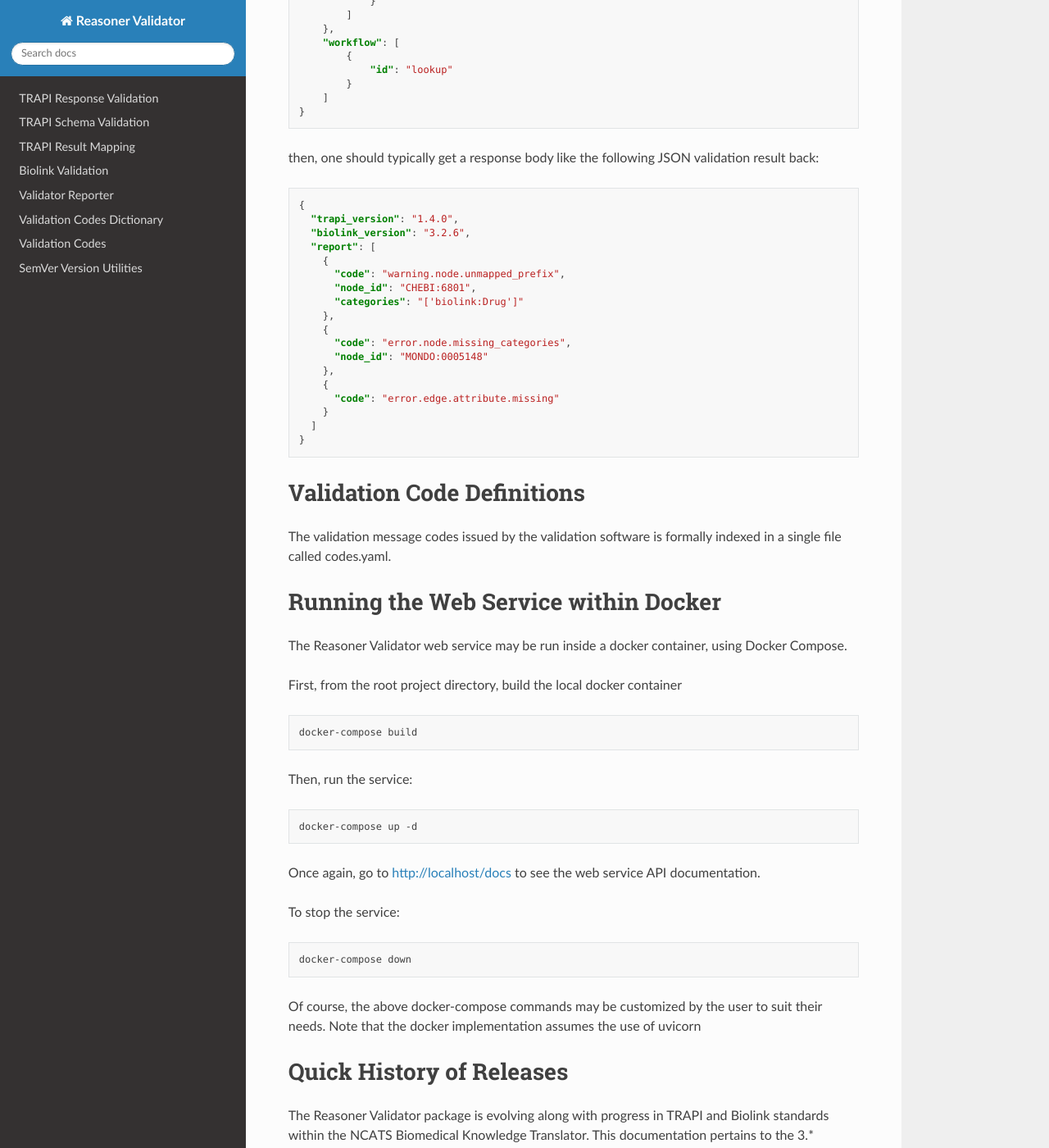
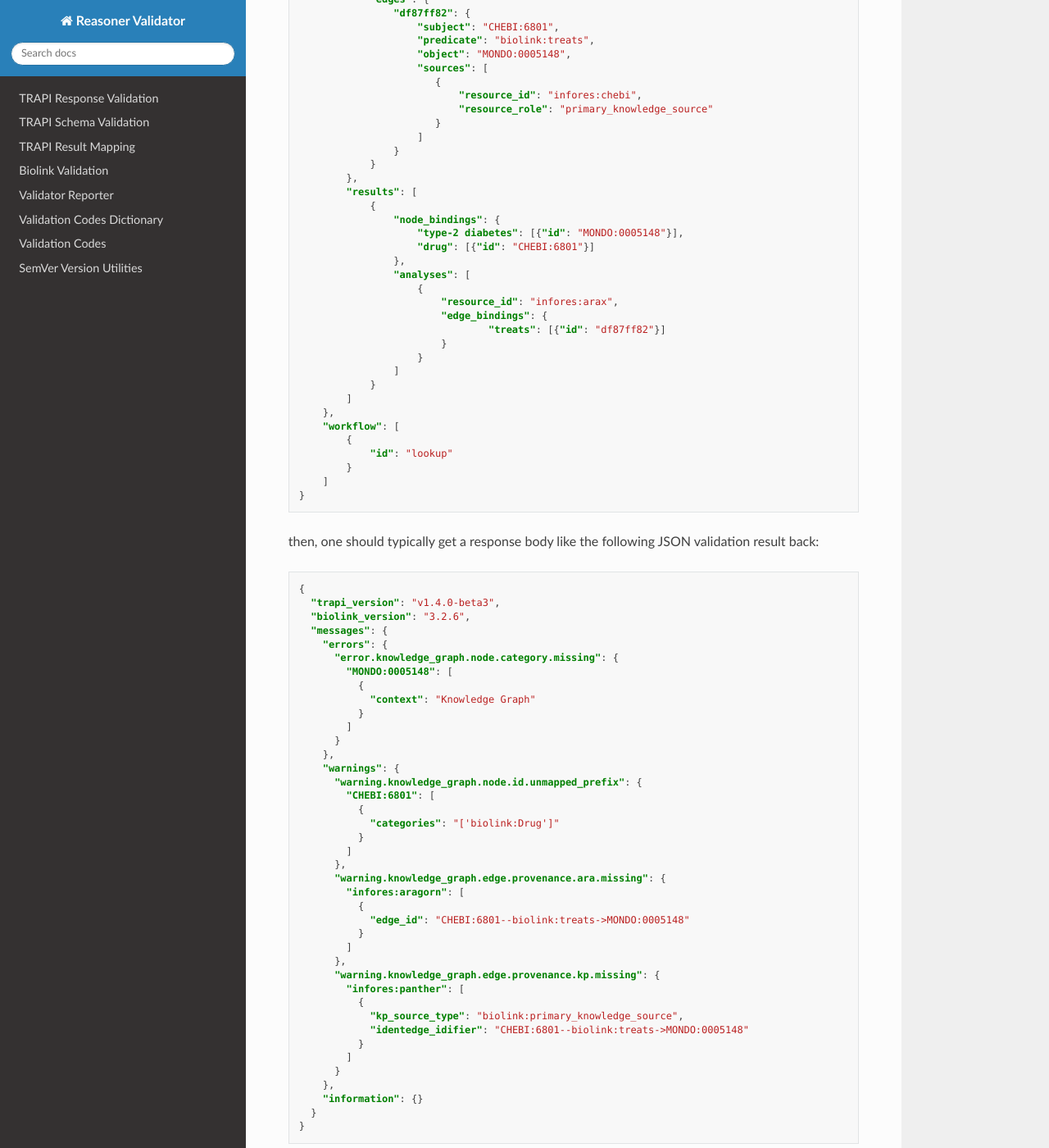
Before and after one commit to NCATSTranslator/reasoner-validator, a Sphinx documentation site: the page built from docs/index.rst, in a window 1280 px wide and 1400 px high, scrolled down 6124 px. Shown: the whole window at 82% size. Built offline with Sphinx 7.4.7 and the Read the Docs theme 2.0.0, drawn with Linux system fonts in a browser that asks for light colours; some of the changed text lies outside the part shown.

Commit message:
Update docs RST to more recent 1.4.0 example code.

```diff
--- a/docs/index.rst
+++ b/docs/index.rst
@@ -289,7 +295,17 @@ As an example of the kind of output to expect, if one posts the following TRAPI
                     "CHEBI:6801": {"name": "metformin", "categories": ["biolink:Drug"]}
                 },
                 "edges": {
-                    "df87ff82": {"subject": "CHEBI:6801", "predicate": "biolink:treats", "object": "MONDO:0005148"}
+                    "df87ff82": {
+                        "subject": "CHEBI:6801",
+                        "predicate": "biolink:treats",
+                        "object": "MONDO:0005148",
+                        "sources": [
+                           {
+                               "resource_id": "infores:chebi",
+                               "resource_role": "primary_knowledge_source"
+                           }
+                        ]
+                    }
                 }
             },
             "results": [
@@ -298,9 +314,14 @@ As an example of the kind of output to expect, if one posts the following TRAPI
                         "type-2 diabetes": [{"id": "MONDO:0005148"}],
                         "drug": [{"id": "CHEBI:6801"}]
                     },
-                    "edge_bindings": {
-                        "treats": [{"id": "df87ff82"}]
-                    }
+                    "analyses": [
+                        {
+                            "resource_id": "infores:arax",
+                            "edge_bindings": {
+                                    "treats": [{"id": "df87ff82"}]
+                            }
+                        }
+                    ]
                 }
             ]
         },
@@ -316,22 +337,44 @@ then, one should typically get a response body like the following JSON validatio
 .. code-block:: json
 
     {
-      "trapi_version": "1.4.0",
+      "trapi_version": "v1.4.0-beta3",
       "biolink_version": "3.2.6",
-      "report": [
-        {
-          "code": "warning.node.unmapped_prefix",
-          "node_id": "CHEBI:6801",
-          "categories": "['biolink:Drug']"
+      "messages": {
+        "errors": {
+          "error.knowledge_graph.node.category.missing": {
+            "MONDO:0005148": [
+              {
+                "context": "Knowledge Graph"
+              }
+            ]
+          }
         },
-        {
-          "code": "error.node.missing_categories",
-          "node_id": "MONDO:0005148"
+        "warnings": {
+          "warning.knowledge_graph.node.id.unmapped_prefix": {
+            "CHEBI:6801": [
+              {
+                "categories": "['biolink:Drug']"
+              }
+            ]
+          },
+          "warning.knowledge_graph.edge.provenance.ara.missing": {
+            "infores:aragorn": [
+              {
+                "edge_id": "CHEBI:6801--biolink:treats->MONDO:0005148"
+              }
+            ]
+          },
+          "warning.knowledge_graph.edge.provenance.kp.missing": {
+            "infores:panther": [
+              {
+                "kp_source_type": "biolink:primary_knowledge_source",
+                "identedge_idifier": "CHEBI:6801--biolink:treats->MONDO:0005148"
+              }
+            ]
+          }
         },
-        {
-          "code": "error.edge.attribute.missing"
-        }
-      ]
+        "information": {}
+      }
     }
 
 Validation Code Definitions
```
Also changed, not shown: other parts of docs/index.rst (+9 -3 lines).
